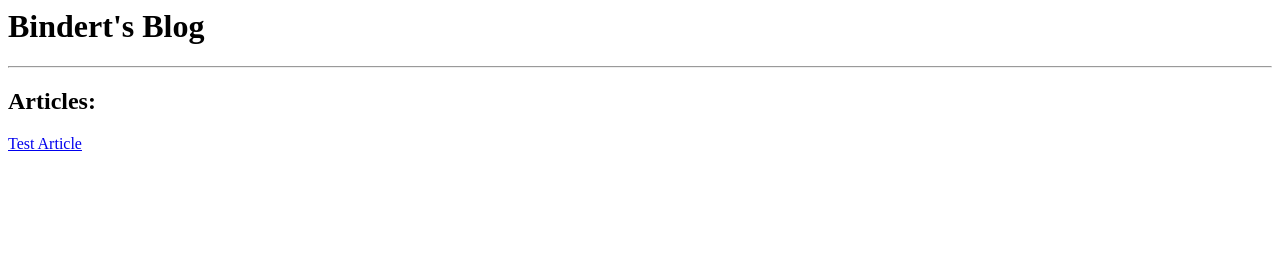
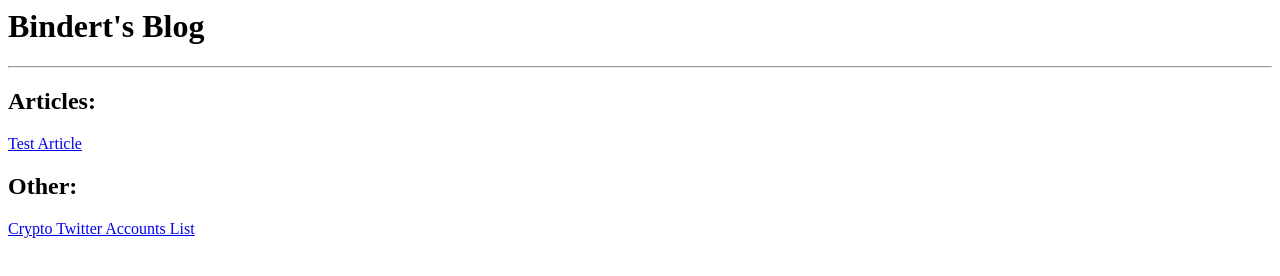
Before and after one commit to cbindev/cbindev.github.io, a plain HTML site: page index.html in a window 1280 px wide. Drawn offline with Linux system fonts and the light colour scheme.

Commit message:
add new page to index
guess and check :)

```diff
--- a/index.html
+++ b/index.html
@@ -2,4 +2,6 @@
 <hr>
 <nav><h2>Articles:</h2>
     <a href="/blog/toupees.typography.attics.html">Test Article</a>
+    <h2>Other:</h2>
+    <a href="/book2.html">Crypto Twitter Accounts List</a>
 </nav>
```
